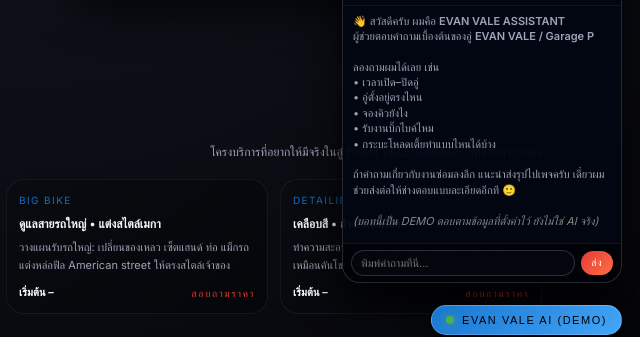
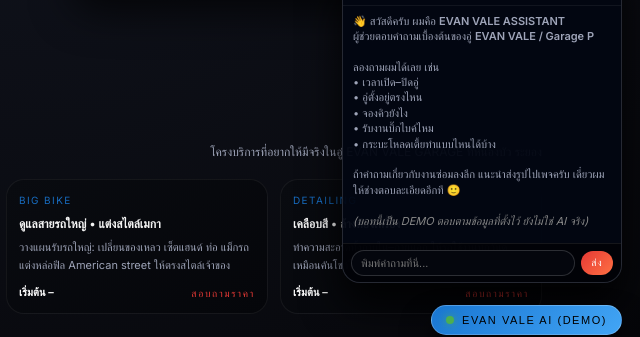
Before and after one commit to kinthara57-cloud/evanvale-garage, a plain HTML site: page index.html in a window 1280 px wide. Both pictures are taken after a click on the button "EVAN VALE AI (DEMO)". Shown: the part 447-784 px from the top of the page, 640-1280 px from the left. Drawn offline with nearby package versions, Linux system fonts and the light colour scheme.

Commit message:
Update index.html

```diff
--- a/index.html
+++ b/index.html
@@ -1457,7 +1457,6 @@
     </div>
   </footer>
 </div>
-
 <!-- AI HELP WIDGET (DEMO) -->
 <div class="ai-panel" id="aiPanel">
   <div class="ai-panel-header">
@@ -1480,11 +1479,11 @@
       • รับงานบิ๊กไบค์ไหม<br>
       • กระบะโหลดเตี้ยทำแบบไหนได้บ้าง<br><br>
 
-      ถ้าคำถามเกี่ยวกับงานซ่อมลงลึก แนะนำส่งรุปไปเพจครับ
-      เดี๋ยวผมช่วยส่งต่อให้ช่างตอบแบบละเอียดอีกที 🙂<br><br>
+      ถ้าคำถามเกี่ยวกับงานซ่อมลงลึก
+      แนะนำส่งรูปไปเพจครับ เดี๋ยวผมให้ช่างตอบละเอียดอีกที 🙂<br><br>
 
       <em style="color:#888;">
-        (บอทนี้เป็น DEMO ตอบตามข้อมูลที่ตั้งค่าไว้ ยังไม่ใช่ AI จริง)
+        (บอทนี้เป็น DEMO ตอบตามข้อมูลที่ตั้งไว้ ยังไม่ใช่ AI จริง)
       </em>
     </div>
   </div>
```
